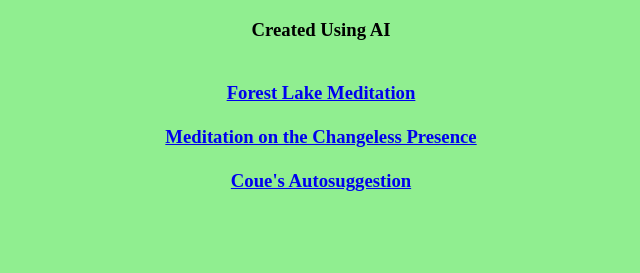
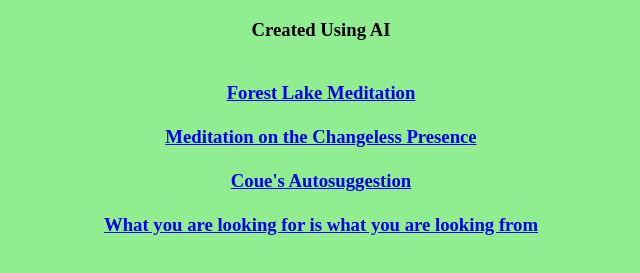
Before and after one commit to srbee/Meditations, a plain HTML site: page index.html in a window 1280 px wide. Shown: the part 61-334 px from the top of the page, without its empty margins (319-959 px from the left). Drawn offline with Linux system fonts and the light colour scheme.

Commit message:
Update index.html

```diff
--- a/index.html
+++ b/index.html
@@ -22,6 +22,8 @@ h1 {text-align: center;}
 <br> <br>
 <a href="https://claude.ai/public/artifacts/b3e07534-d8f0-4eb4-b1d6-a5b6bc6ddee2">Coue's Autosuggestion  </a>
 <br> <br>
+<a href="https://claude.ai/public/artifacts/486e8218-984d-4e02-98ac-916eb6df5660">What you are looking for is what you are looking from</a>
+  <br> <br>
 </center>
 
   </h3>
```
